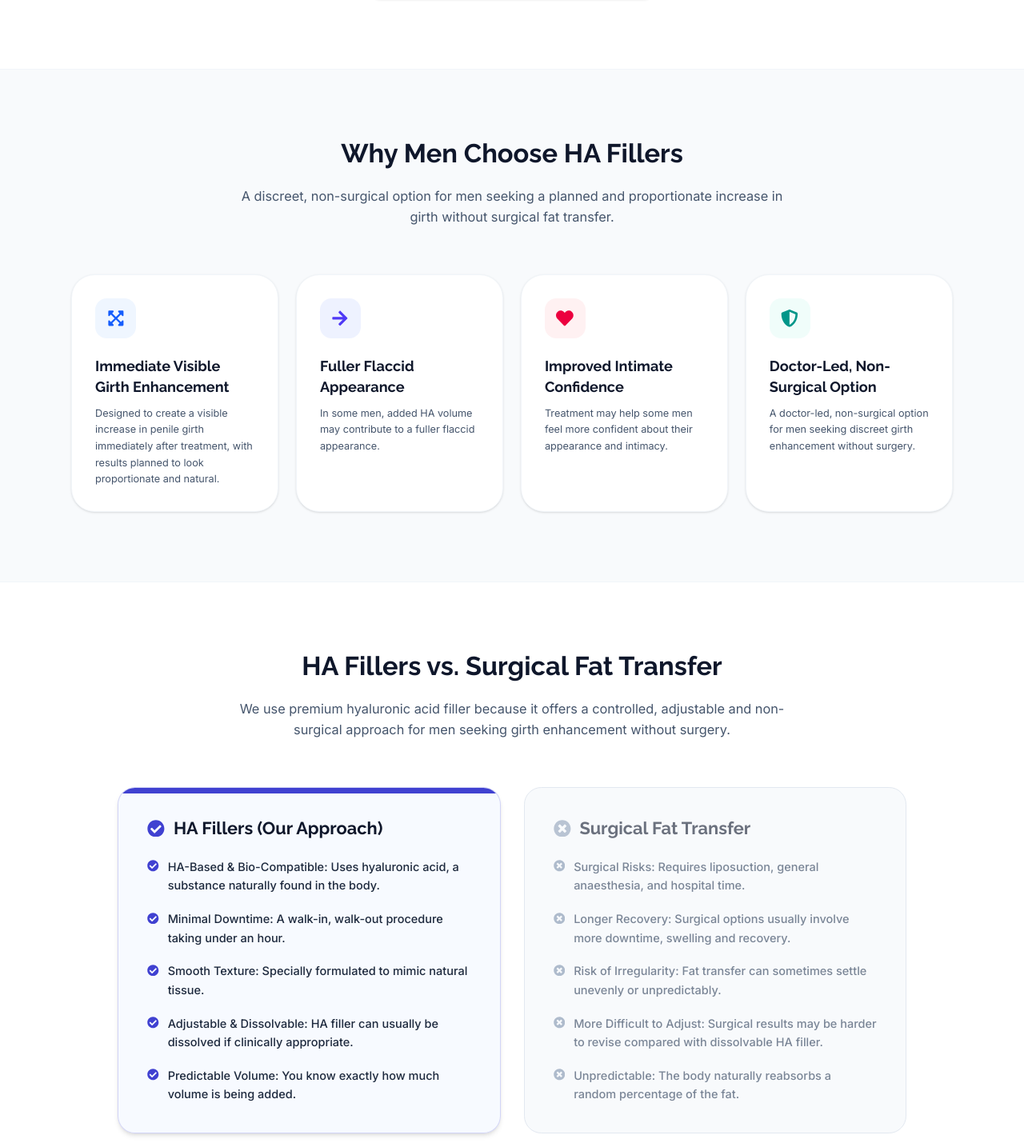
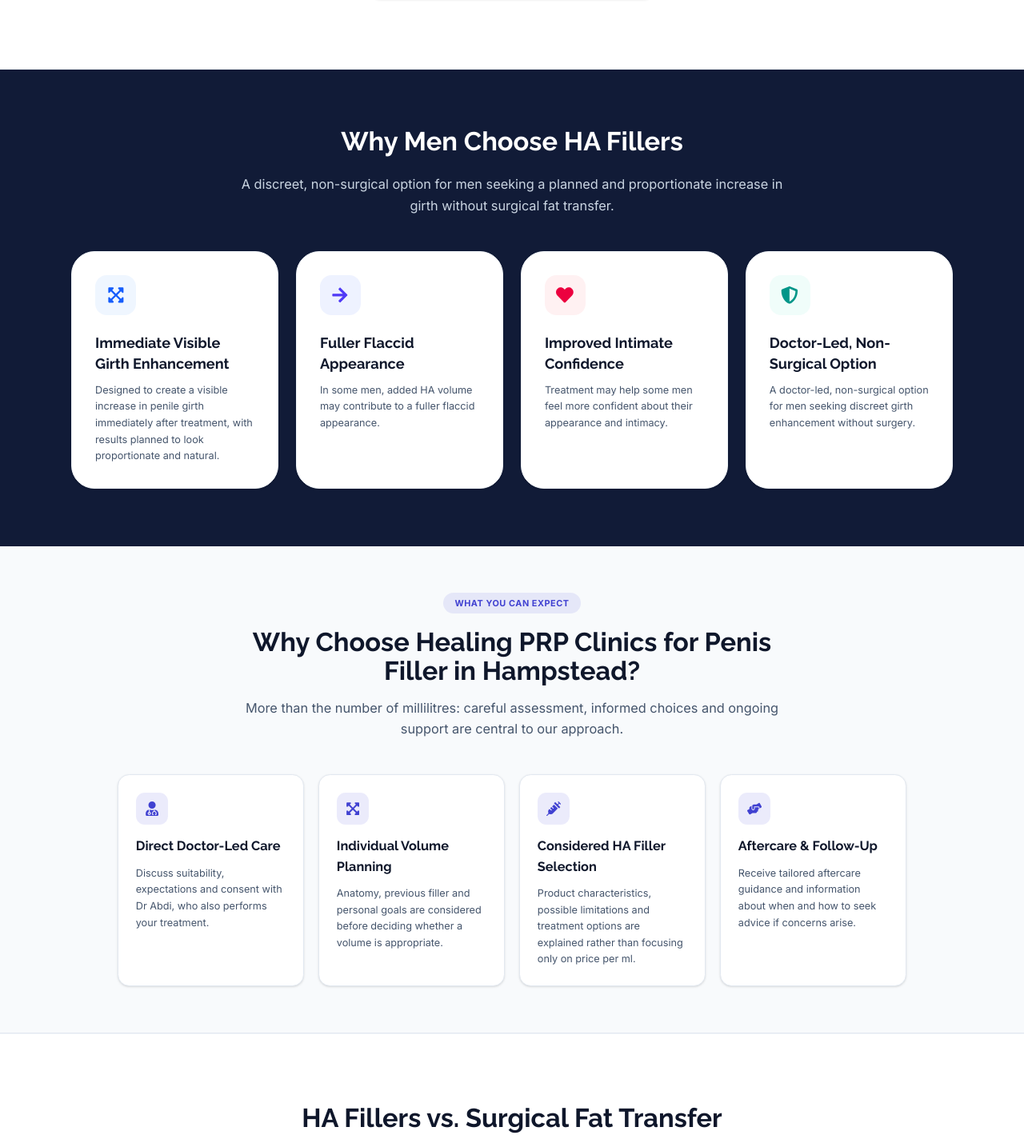
Before and after one commit to binithekid/Healing-PRP-Clinics-Preview, a Next.js app: page /hampstead/penis-filler in a window 1280 px wide. Shown: the part 1876-3310 px from the top of the page at 80% size. Built offline with nearby package versions, Linux system fonts and the light colour scheme.

Commit message:
Add LinkedIn icon and update layout sections
Added LinkedIn icon and updated layout for Birmingham introduction section. Adjusted styles for benefits section and comparison between HA fillers and surgical options.

```diff
--- a/src/components/pages/PenisEnlargementClient.tsx
+++ b/src/components/pages/PenisEnlargementClient.tsx
@@ -26,7 +26,8 @@ import {
   FaHeart,
   FaHandsHelping,
   FaTimesCircle,
-  FaWhatsapp // <-- ADDED WHATSAPP ICON
+  FaWhatsapp,
+  FaLinkedin,
 } from "react-icons/fa";
 
 // --- DYNAMIC IMPORTS FOR PAGESPEED OPTIMISATION ---
@@ -418,11 +419,63 @@ export default function PenisEnlargementClient({
         </div>
       </div>
 
-      {/* --- DOCTOR-LED TRUST SECTION (MOVED UP) --- */}
-      <EDFeatureBlock variant="penis-filler" />
+      {/* --- DOCTOR-LED INTRODUCTION: BIRMINGHAM ONLY --- */}
+      {isBirmingham ? (
+        <section className="py-14 md:py-16 bg-white font-inter border-b border-slate-100">
+          <div className="max-w-5xl mx-auto px-4 sm:px-6 lg:px-8">
+            <div className="bg-slate-50 rounded-3xl border border-slate-200 shadow-sm p-7 md:p-10 flex flex-col md:flex-row items-center gap-7 md:gap-10">
+              <div className="shrink-0 relative">
+                <Image
+                  src="/dr-syed-abdi.webp"
+                  alt="Dr Syed Abdi, GMC-registered GP providing penile filler consultations in Birmingham"
+                  width={192}
+                  height={192}
+                  loading="lazy"
+                  quality={85}
+                  className="w-32 h-32 md:w-48 md:h-48 rounded-full object-cover border-4 border-white shadow-md mx-auto"
+                />
+              </div>
+              <div className="text-center md:text-left">
+                <p className="text-[#4041d1] text-xs font-bold uppercase tracking-wider mb-3">
+                  Clinical Experience &amp; Approach
+                </p>
+                <h2 className="text-2xl md:text-3xl font-raleway font-bold text-slate-900 mb-4">
+                  Treatment With Dr Syed Abdi
+                </h2>
+                <p className="text-slate-600 text-base md:text-lg leading-relaxed mb-4">
+                  Dr Syed Abdi is a GMC-registered GP with over a decade of UK GP experience and practical experience providing hyaluronic acid (HA) penile filler treatment. At Healing PRP Clinics in Birmingham, he personally assesses suitability and discusses each patient&apos;s goals, medical history and previous treatments.
+                </p>
+                <p className="text-slate-600 text-base leading-relaxed mb-5">
+                  His approach focuses on anatomy-led volume planning, suitable HA product selection, careful placement and proportionate results. He explains treatment limitations, potential complications, aftercare and follow-up before a patient decides whether to proceed. Individual results vary.
+                </p>
+                <div className="flex flex-col sm:flex-row items-center justify-center md:justify-start gap-4 sm:gap-6">
+                  <Link
+                    href="/our-doctor"
+                    className="inline-flex items-center gap-2 text-sm font-bold text-[#4041d1] hover:text-[#2a2bb8] transition-colors group"
+                  >
+                    Meet Dr Syed Abdi
+                    <FaArrowRight aria-hidden="true" className="w-3 h-3 transition-transform group-hover:translate-x-1" />
+                  </Link>
+                  <a
+                    href="https://www.linkedin.com/in/syed-abdi-056b28b9"
+                    target="_blank"
+                    rel="noopener noreferrer"
+                    className="inline-flex items-center gap-2 text-sm font-bold text-[#0A66C2] hover:text-[#004182] transition-colors"
+                  >
+                    <FaLinkedin aria-hidden="true" className="w-4 h-4" />
+                    Connect on LinkedIn
+                  </a>
+                </div>
+              </div>
+            </div>
+          </div>
+        </section>
+      ) : (
+        <EDFeatureBlock variant="penis-filler" />
+      )}
 
       {/* --- INTRODUCTION & SYNONYM BRIDGE --- */}
-      <section className="py-16 md:py-24 bg-white relative z-30 border-b border-slate-100">
+      <section className={`${isBirmingham ? "py-12 md:py-16" : "py-16 md:py-24"} bg-white relative z-30 border-b border-slate-100`}>
         <div className="max-w-4xl mx-auto px-4 sm:px-6 lg:px-8 text-center">
           <h2 className="text-3xl md:text-4xl font-raleway font-bold text-slate-900 mb-6">
             Non-Surgical Penis Enlargement {isHampstead ? "in Hampstead, London" : locationName ? `in ${locationName}` : ''}
@@ -459,7 +512,7 @@ export default function PenisEnlargementClient({
 
       {/* --- BIRMINGHAM PATIENT QUESTIONS --- */}
       {isBirmingham && (
-        <section className="py-16 md:py-20 bg-slate-50 border-b border-slate-100">
+        <section className="py-12 md:py-16 bg-[#EEF2FF] border-b border-[#DDE4FF]">
           <div className="max-w-4xl mx-auto px-4 sm:px-6 lg:px-8">
 
             <div className="text-center mb-8">
@@ -518,15 +571,15 @@ export default function PenisEnlargementClient({
         </section>
       )}
 
-      {/* --- BENEFITS SECTION --- */}
-      <section className="py-24 bg-slate-50 font-inter relative z-30">
+      {/* --- BENEFITS: NATIVE MOBILE SWIPE, FOUR-CARD DESKTOP GRID --- */}
+      <section className="py-16 md:py-20 bg-[#111B37] font-inter relative z-30">
         <div className="max-w-7xl mx-auto px-4 sm:px-6 lg:px-8">
-          <div className="text-center max-w-3xl mx-auto mb-16">
+          <div className="text-center max-w-3xl mx-auto mb-10 md:mb-12">
             <motion.h2
               initial={{ opacity: 0, y: 20 }}
               whileInView={{ opacity: 1, y: 0 }}
               viewport={{ once: true }}
-              className="text-3xl md:text-4xl font-raleway font-bold text-slate-900 mb-6"
+              className="text-3xl md:text-4xl font-raleway font-bold mb-6 text-white"
             >
               Why Men Choose HA Fillers
             </motion.h2>
@@ -535,12 +588,19 @@ export default function PenisEnlargementClient({
               whileInView={{ opacity: 1, y: 0 }}
               viewport={{ once: true }}
               transition={{ delay: 0.1 }}
-              className="text-slate-600 text-lg leading-relaxed font-inter"
+              className="text-slate-300 text-lg leading-relaxed font-inter"
             >
               A discreet, non-surgical option for men seeking a planned and proportionate increase in girth without surgical fat transfer.
             </motion.p>
           </div>
-          <div className="grid grid-cols-1 md:grid-cols-2 lg:grid-cols-4 gap-6">
+
+          {/* No carousel dependency: native touch scrolling and CSS scroll snapping. */}
+          <div
+            role="region"
+            aria-label="Benefits of HA penis filler — swipe to see all four"
+            tabIndex={0}
+            className="flex gap-4 overflow-x-auto snap-x snap-mandatory overscroll-x-contain scroll-smooth pb-4 focus-visible:outline focus-visible:outline-2 focus-visible:outline-offset-2 focus-visible:outline-white sm:gap-5 lg:grid lg:grid-cols-4 lg:gap-6 lg:overflow-visible lg:snap-none lg:pb-0"
+          >
             {benefits.map((benefit, index) => (
               <motion.div
                 key={index}
@@ -549,7 +609,7 @@ export default function PenisEnlargementClient({
                 viewport={{ once: true }}
                 transition={{ delay: index * 0.1 }}
                 whileHover={{ y: -8 }}
-                className="bg-white rounded-[2rem] p-8 border border-slate-100 shadow-sm hover:shadow-xl hover:shadow-blue-900/5 hover:border-[#4041d1]/20 transition-all duration-300 flex flex-col h-full group cursor-default"
+                className="w-[78vw] max-w-[330px] shrink-0 snap-start bg-white rounded-[2rem] p-6 border border-slate-100 shadow-sm hover:shadow-xl hover:shadow-blue-900/5 hover:border-[#4041d1]/20 transition-all duration-300 flex flex-col group cursor-default sm:w-[44%] lg:w-auto lg:max-w-none lg:shrink lg:p-8"
               >
                 <div
                   className={`w-14 h-14 rounded-2xl ${benefit.color} flex items-center justify-center mb-6 text-2xl transition-transform duration-300 group-hover:scale-110 group-hover:rotate-3`}
@@ -565,14 +625,85 @@ export default function PenisEnlargementClient({
               </motion.div>
             ))}
           </div>
+          <p className="mt-2 text-center text-xs font-medium tracking-wide text-slate-300 lg:hidden">
+            Swipe to explore more benefits <FaArrowRight aria-hidden="true" className="ml-1 inline-block" />
+          </p>
+        </div>
+      </section>
+
+      {/* --- WHY CHOOSE HEALING PRP: ALL PENIS FILLER LOCATIONS --- */}
+      <section className="py-12 md:py-16 bg-slate-50 font-inter border-b border-slate-200">
+        <div className="max-w-6xl mx-auto px-4 sm:px-6 lg:px-8">
+          <div className="max-w-3xl mx-auto text-center mb-9 md:mb-12">
+            <p className="inline-block px-4 py-1.5 rounded-full bg-[#4041d1]/10 text-[#4041d1] text-xs font-bold uppercase tracking-wider mb-5">
+              What You Can Expect
+            </p>
+            <h2 className="text-3xl md:text-4xl font-raleway font-bold text-slate-900 mb-4">
+              Why Choose Healing PRP Clinics for Penis Filler{isBirmingham ? " in Birmingham" : isHampstead ? " in Hampstead" : " in St Albans"}?
+            </h2>
+            <p className="text-slate-600 text-base md:text-lg leading-relaxed">
+              More than the number of millilitres: careful assessment, informed choices and ongoing support are central to our approach.
+            </p>
+          </div>
+
+          <div
+            role="region"
+            aria-label="Why choose Healing PRP Clinics — swipe to see all four reasons"
+            tabIndex={0}
+            className="flex gap-4 overflow-x-auto snap-x snap-mandatory overscroll-x-contain scroll-smooth pb-4 focus-visible:outline focus-visible:outline-2 focus-visible:outline-offset-2 focus-visible:outline-[#4041d1] sm:gap-5 lg:grid lg:grid-cols-4 lg:overflow-visible lg:snap-none lg:pb-0"
+          >
+            {[
+              {
+                icon: FaUserMd,
+                title: "Direct Doctor-Led Care",
+                description: "Discuss suitability, expectations and consent with Dr Abdi, who also performs your treatment.",
+              },
+              {
+                icon: FaExpandArrowsAlt,
+                title: "Individual Volume Planning",
+                description: "Anatomy, previous filler and personal goals are considered before deciding whether a volume is appropriate.",
+              },
+              {
+                icon: FaSyringe,
+                title: "Considered HA Filler Selection",
+                description: "Product characteristics, possible limitations and treatment options are explained rather than focusing only on price per ml.",
+              },
+              {
+                icon: FaHandsHelping,
+                title: "Aftercare & Follow-Up",
+                description: "Receive tailored aftercare guidance and information about when and how to seek advice if concerns arise.",
+              },
+            ].map((item) => {
+              const Icon = item.icon;
+              return (
+                <div
+                  key={item.title}
+                  className="w-[78vw] max-w-[330px] shrink-0 snap-start rounded-2xl border border-slate-200 bg-white p-6 shadow-sm sm:w-[44%] lg:w-auto lg:max-w-none lg:shrink"
+                >
+                  <span className="mb-4 flex h-11 w-11 items-center justify-center rounded-xl bg-[#4041d1]/10 text-[#4041d1]">
+                    <Icon aria-hidden="true" className="h-5 w-5" />
+                  </span>
+                  <h3 className="font-raleway text-lg font-bold text-slate-900 mb-3">
+                    {item.title}
+                  </h3>
+                  <p className="text-sm leading-relaxed text-slate-600">
+                    {item.description}
+                  </p>
+                </div>
+              );
+            })}
+          </div>
+          <p className="mt-2 text-center text-xs font-medium tracking-wide text-slate-500 lg:hidden">
+            Swipe to see more about our approach <FaArrowRight aria-hidden="true" className="ml-1 inline-block" />
+          </p>
         </div>
       </section>
 
       {/* --- HA FILLERS VS SURGERY (COMPARISON) --- */}
-      <section className="py-24 bg-white font-inter border-t border-slate-100">
+      <section className={`${isBirmingham ? "py-16 md:py-20" : "py-24"} bg-white font-inter border-t border-slate-100`}>
         <div className="max-w-6xl mx-auto px-4 sm:px-6 lg:px-8">
 
-          <div className="text-center max-w-3xl mx-auto mb-16">
+          <div className={`text-center max-w-3xl mx-auto ${isBirmingham ? "mb-10 md:mb-12" : "mb-16"}`}>
             <h2 className="text-3xl md:text-4xl font-raleway font-bold text-slate-900 mb-6">
               HA Fillers vs. Surgical Fat Transfer
             </h2>
@@ -590,13 +721,19 @@ export default function PenisEnlargementClient({
                 HA Fillers (Our Approach)
               </h3>
               <ul className="space-y-5">
-                {[
+                {(isBirmingham ? [
+                  "Hyaluronic Acid Gel: HA-based filler is used after discussing suitability, alternatives and procedure-related risks.",
+                  "Outpatient Procedure: Usually completed during one clinic visit, with recovery and aftercare instructions afterwards.",
+                  "Appearance & Feel: Product selection and placement aim for proportionate results, but individual outcomes vary.",
+                  "Potential Adjustment: HA filler can sometimes be dissolved when clinically appropriate; complete reversal is not guaranteed.",
+                  "Planned Volume: The amount of filler injected is documented, although the settled result can vary."
+                ] : [
                   "HA-Based & Bio-Compatible: Uses hyaluronic acid, a substance naturally found in the body.",
                   "Minimal Downtime: A walk-in, walk-out procedure taking under an hour.",
                   "Smooth Texture: Specially formulated to mimic natural tissue.",
                   "Adjustable & Dissolvable: HA filler can usually be dissolved if clinically appropriate.",
                   "Predictable Volume: You know exactly how much volume is being added."
-                ].map((item, i) => (
+                ]).map((item, i) => (
                   <li key={i} className="flex items-start gap-3">
                     <FaCheckCircle className="text-[#4041d1] mt-1 shrink-0" aria-hidden="true" />
                     <span className="text-slate-800 text-sm md:text-base font-medium leading-relaxed">
@@ -615,13 +752,19 @@ export default function PenisEnlargementClient({
                 Surgical Fat Transfer
               </h3>
               <ul className="space-y-5 opacity-70">
-                {[
+                {(isBirmingham ? [
+                  "Surgical Procedure: Fat transfer generally involves liposuction and associated surgical and anaesthetic risks.",
+                  "Recovery: Surgical treatment often requires a longer recovery period, although injection procedures also carry risks.",
+                  "Contour Changes: The shape and settling of transferred fat may be variable.",
+                  "Revision Considerations: Further surgery may be needed to address an unwanted result.",
+                  "Fat Retention: Some transferred fat may be reabsorbed over time."
+                ] : [
                   "Surgical Risks: Requires liposuction, general anaesthesia, and hospital time.",
                   "Longer Recovery: Surgical options usually involve more downtime, swelling and recovery.",
                   "Risk of Irregularity: Fat transfer can sometimes settle unevenly or unpredictably.",
                   "More Difficult to Adjust: Surgical results may be harder to revise compared with dissolvable HA filler.",
                   "Unpredictable: The body naturally reabsorbs a random percentage of the fat."
-                ].map((item, i) => (
+                ]).map((item, i) => (
                   <li key={i} className="flex items-start gap-3">
                     <FaTimesCircle className="mt-1 shrink-0 text-slate-400" aria-hidden="true" />
                     <span className="text-slate-600 text-sm md:text-base font-medium leading-relaxed">
```
